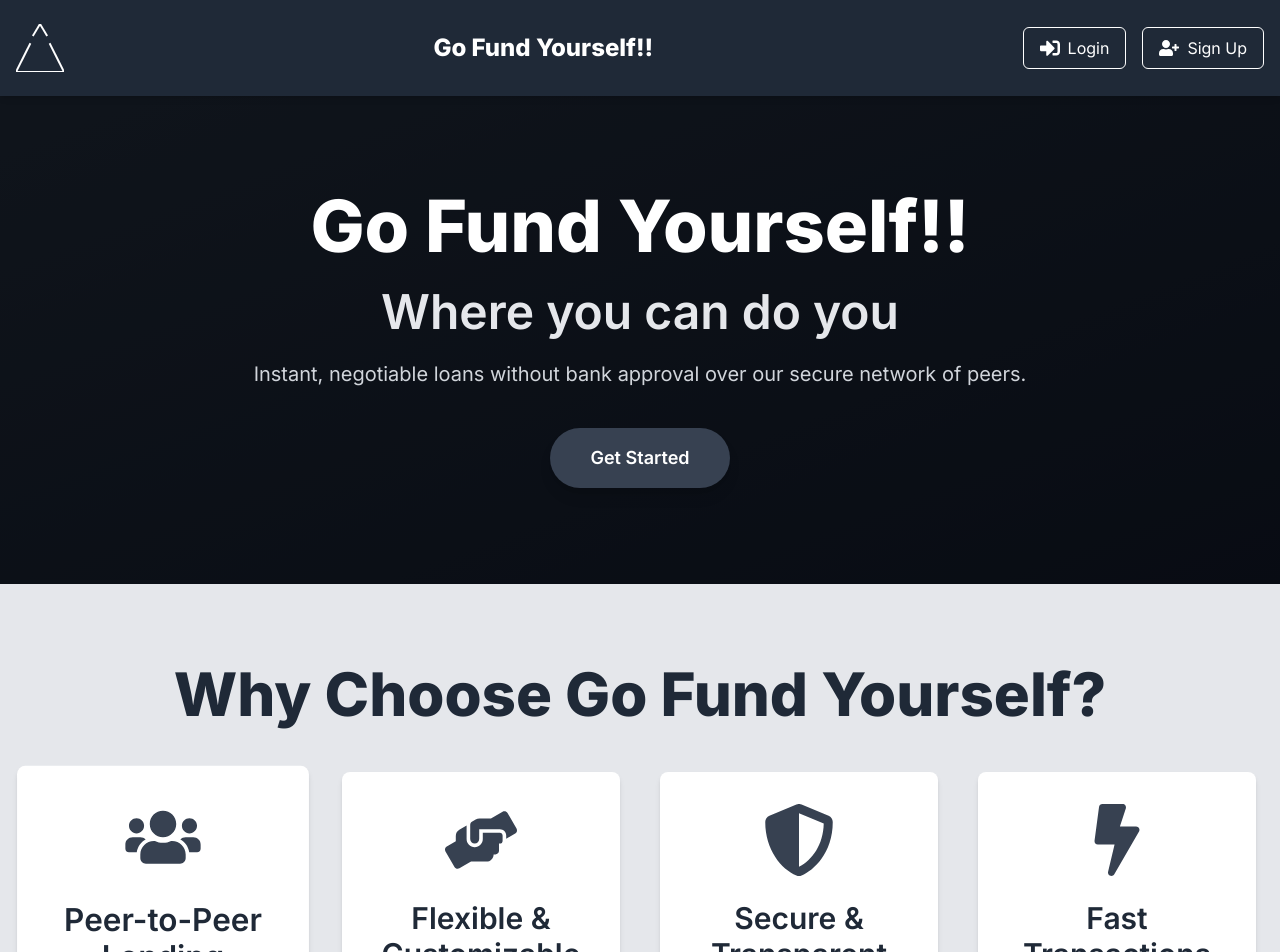
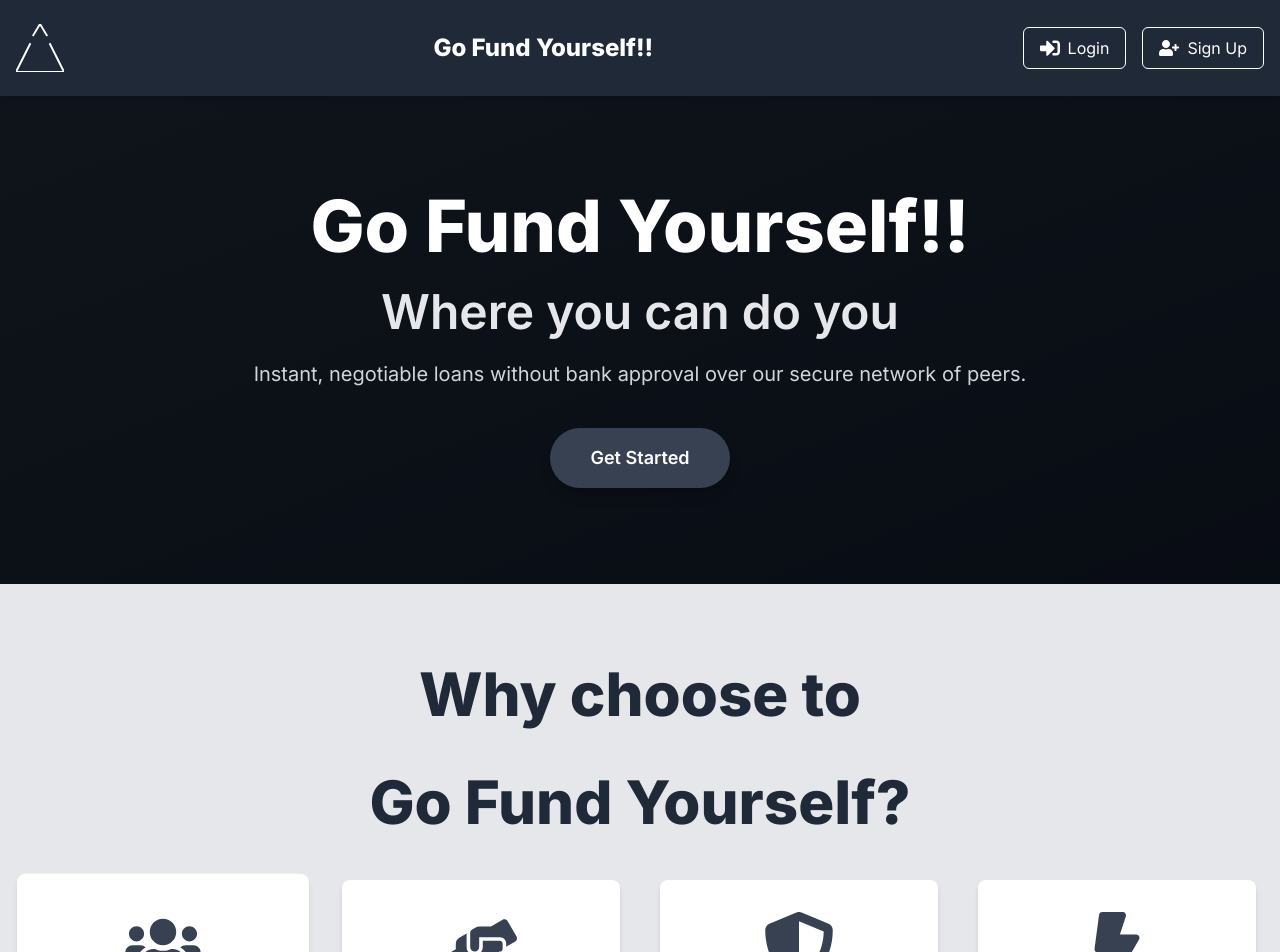
Before and after one commit to AritraRoy0/GFY, a Next.js app in the folder client/: page / in a window 1280 px wide. Shown: the top 952 px of the page. Built offline with nearby package versions, Linux system fonts and the light colour scheme.

Commit message:
Client: DashBoard3

```diff
--- a/client/src/app/page.tsx
+++ b/client/src/app/page.tsx
@@ -295,7 +295,10 @@ const Features: React.FC = () => {
 		<section className="py-20 px-6 bg-gray-200">
 			<div className="max-w-7xl mx-auto text-center">
 				<h2 className="text-5xl md:text-6xl font-extrabold text-gray-800 mb-12">
-					Why Choose Go Fund Yourself?
+					Why choose to
+				</h2>
+				<h2 className="text-5xl md:text-6xl font-extrabold text-gray-800 mb-12">
+					Go Fund Yourself?
 				</h2>
 				<div className="grid grid-cols-1 md:grid-cols-2 lg:grid-cols-4 gap-10">
 					{features.map((feature, index) => (
```
